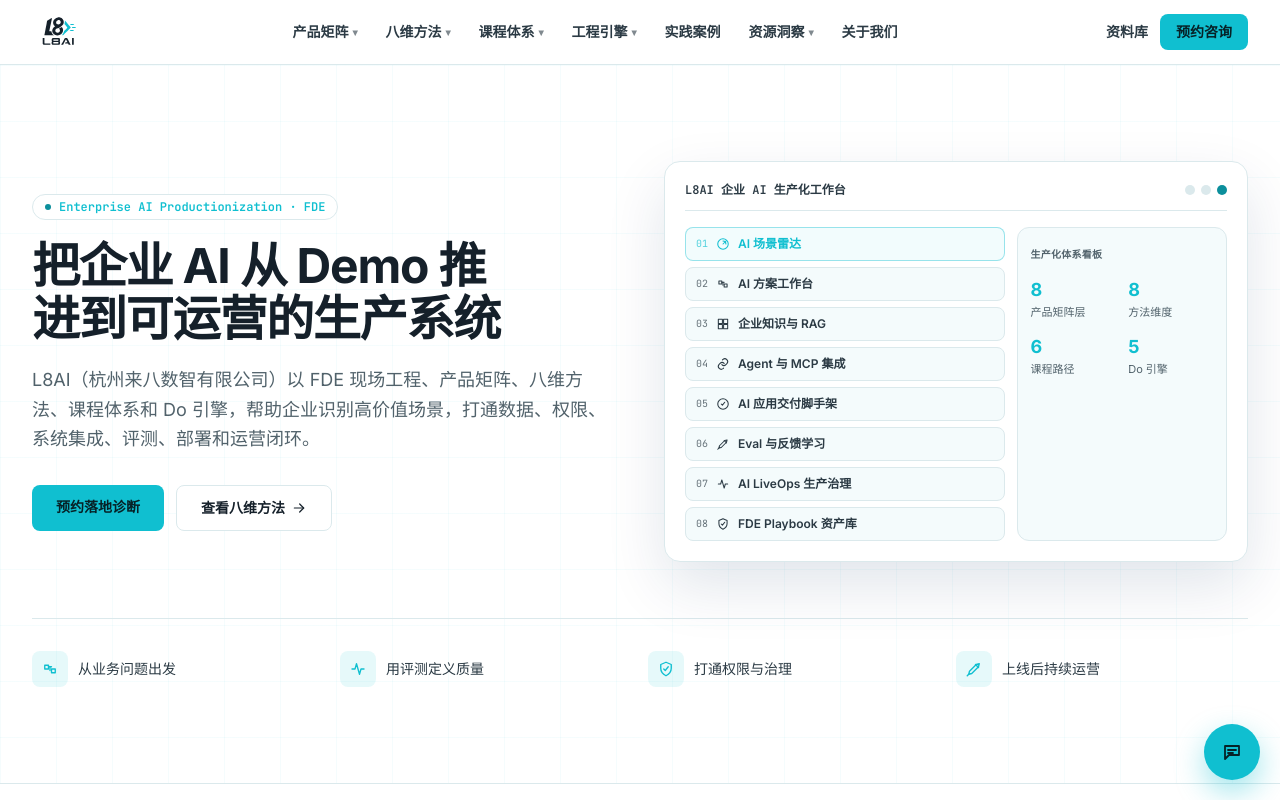
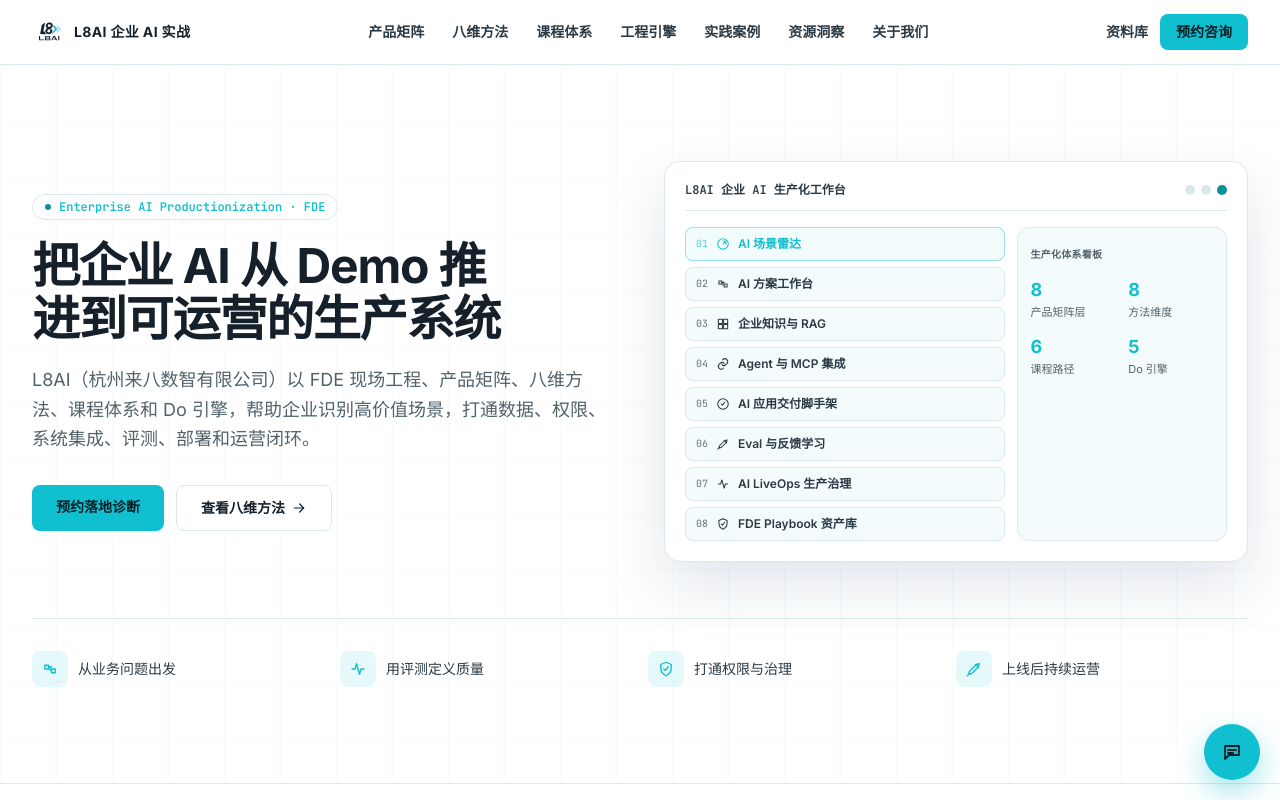
Before and after one commit to l8ai-cn/l8ai.cn, a Next.js app: page / in a window 1280 px wide. Shown: the top 800 px of the page. Built offline with nearby package versions, Linux system fonts and the light colour scheme.

Commit message:
Refine header brand and footer slogan

```diff
--- a/components/site-footer.tsx
+++ b/components/site-footer.tsx
@@ -11,7 +11,6 @@
             <Image src="/l8ai-logo.svg" alt="L8AI" width={92} height={30} />
             <p className="mt-4 text-sm font-semibold text-foreground">{company.legalNameCn}</p>
             <p className="mt-1 text-xs text-muted-foreground">{company.legalNameEn}</p>
-            <p className="mt-3 text-xs text-muted-foreground">{company.slogan}</p>
           </div>
           {footerColumns.map((col) => (
             <div key={col.title}>
--- a/components/site-header.tsx
+++ b/components/site-header.tsx
@@ -36,7 +36,10 @@
     <header className="sticky top-0 z-40 border-b border-border bg-background/85 backdrop-blur-xl">
       <div className="mx-auto flex h-16 max-w-7xl items-center justify-between px-5 lg:px-8">
         <Link href="/" className="flex items-center gap-2" onClick={close} aria-label="L8AI 首页">
-          <Image src="/l8ai-logo.svg" alt="L8AI" width={52} height={52} priority sizes="52px" />
+          <Image src="/l8ai-logo.svg" alt="L8AI" width={34} height={34} priority sizes="34px" />
+          <span className="whitespace-nowrap text-sm font-bold tracking-wide text-foreground">
+            L8AI 企业 AI 实战
+          </span>
         </Link>
 
         <nav ref={navRef} className="hidden items-center gap-1 lg:flex" aria-label="主导航">
@@ -70,9 +73,6 @@
                   }`}
                 >
                   {item.label}
-                  <span className={`text-[10px] opacity-60 transition-transform ${menuOpen ? "rotate-180" : ""}`}>
-                    ▾
-                  </span>
                 </button>
                 {menuOpen && (
                   <div className="absolute left-0 top-full w-64 rounded-xl border border-border bg-card p-2 shadow-[0_18px_45px_rgba(12,41,92,0.12)]">
```
